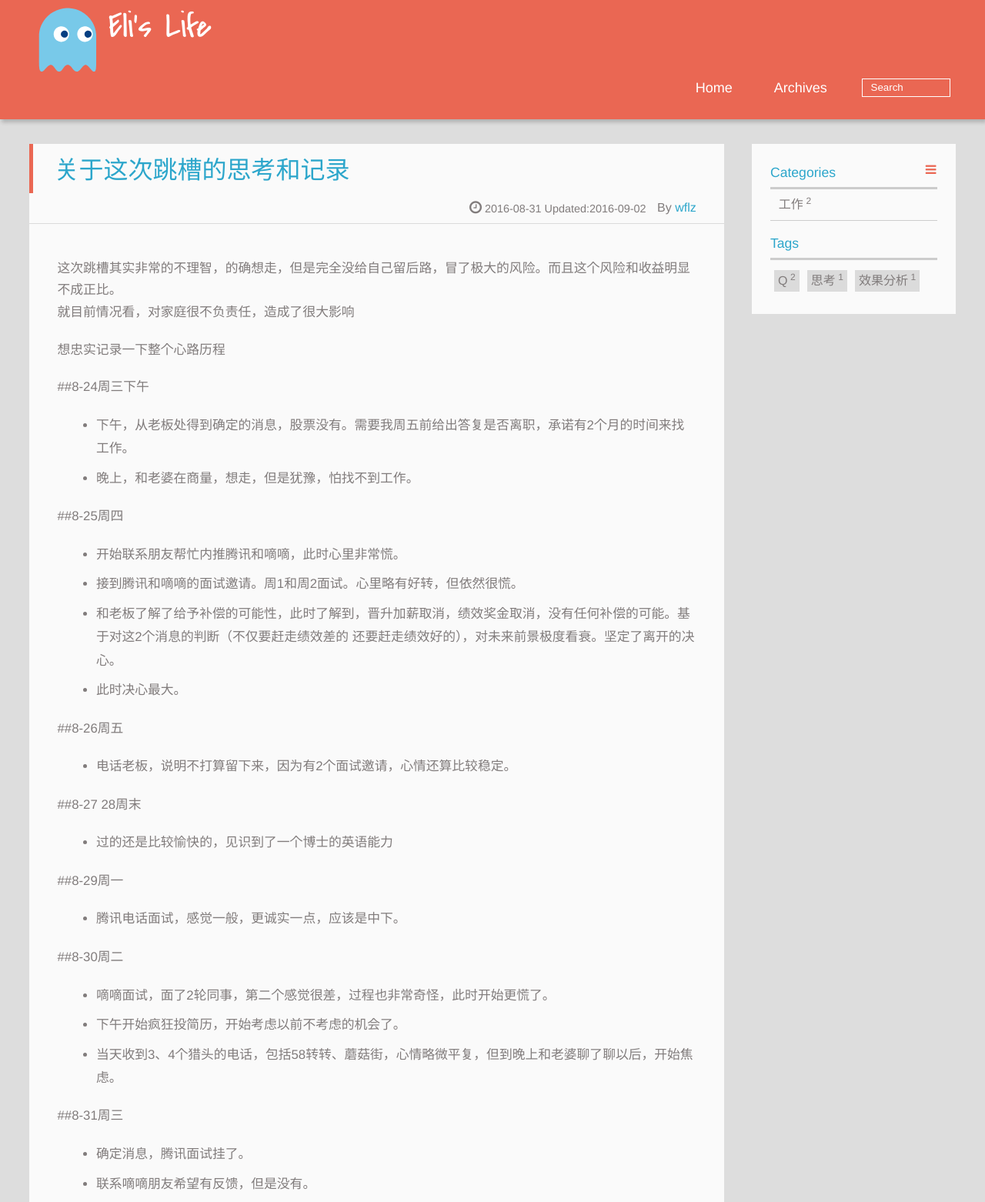
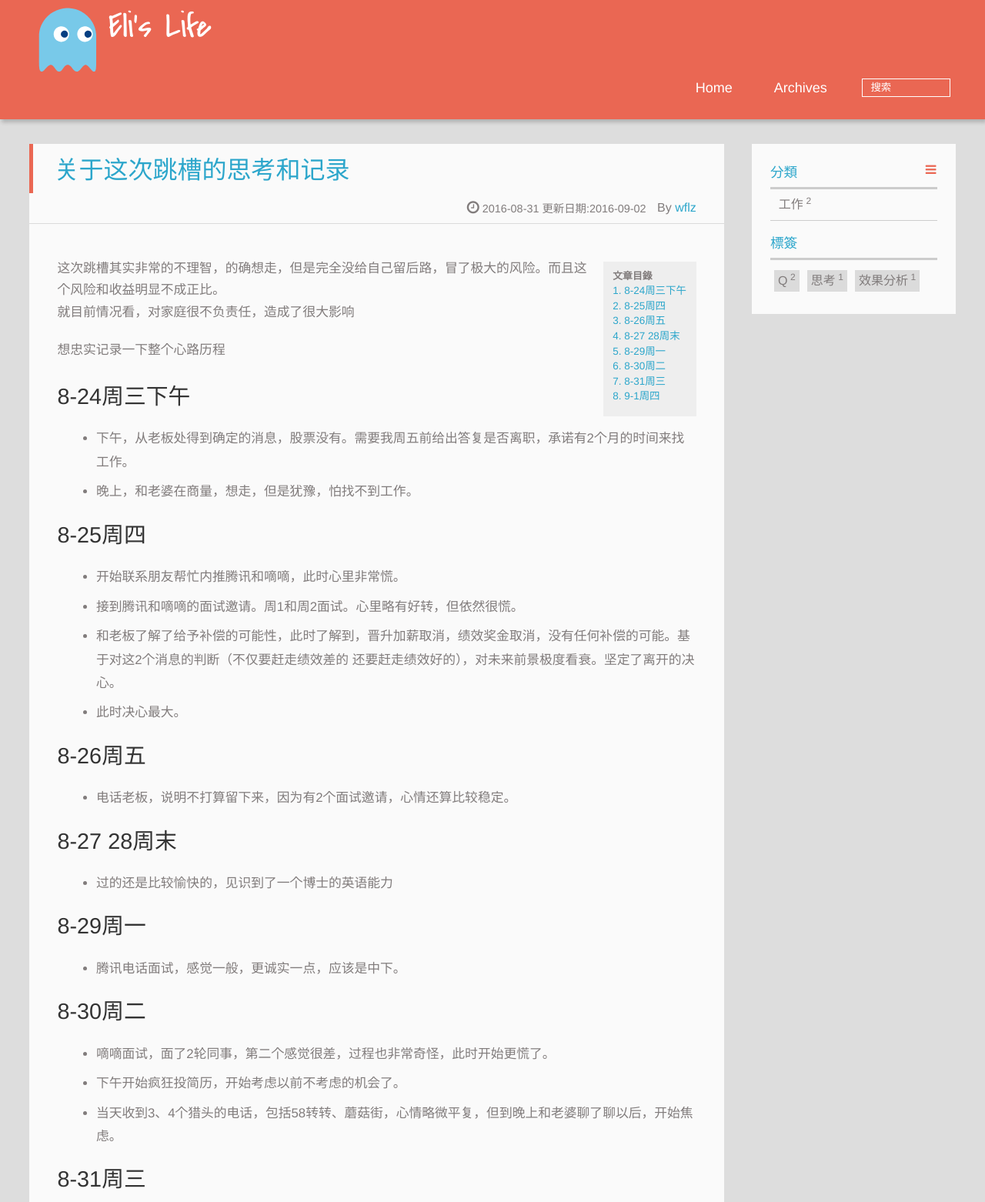
Before and after one commit to wenlei416/wenlei416.github.com, a plain HTML site: page 2016/08/31/think-of-job-hopping/index.html in a window 1280 px wide. Shown: the part 26-1588 px from the top of the page at 77% size. Drawn offline with Linux system fonts and the light colour scheme; files whose address does not match are found by name.

Commit message:
Site updated: 2016-09-02 23:25:43

```diff
--- a/2016/08/31/think-of-job-hopping/index.html
+++ b/2016/08/31/think-of-job-hopping/index.html
@@ -11,9 +11,8 @@
 
     <meta name="description" content="这次跳槽其实非常的不理智，的确想走，但是完全没给自己留后路，冒了极大的风险。而且这个风险和收益明显不成正比。就目前情况看，对家庭很不负责任，造成了很大影响
 想忠实记录一下整个心路历程
-##8-24周三下午
-
-下午，从老板处得到确定的消息，股票没有。需要我周五前给出答复是否离职，承诺有2个月的时间来找">
+8-24周三下午
+下午，从老板处得到确定的消息，股票没有。需要我周五前给出答复是否离职，承诺有2个月的时间来找工作。">
 
 
 
@@ -40,7 +39,7 @@
 				<h1 class="site-name"><a href="/" title="Eli&#39;s Life">Eli&#39;s Life</a></h1>
 				<h2 class="blog-motto"></h2>
 			</div>
-			<div class="navbar"><a class="navbutton navmobile" href="#" title="Menu">
+			<div class="navbar"><a class="navbutton navmobile" href="#" title="菜單">
 			</a></div>
 			<nav class="animated">
 				<ul>
@@ -53,7 +52,7 @@
 
 					<form class="search" action="//google.com/search" method="get" accept-charset="utf-8">
 						<label>Search</label>
-						<input type="text" id="search" name="q" autocomplete="off" maxlength="20" placeholder="Search" />
+						<input type="text" id="search" name="q" autocomplete="off" maxlength="20" placeholder="搜索" />
 						<input type="hidden" name="q" value="site:yoursite.com">
 					</form>
 
@@ -77,7 +76,7 @@
     </p>
   <p class="article-time">
     <time datetime="2016-08-31T05:01:18.000Z" itemprop="datePublished">2016-08-31</time>
-    Updated:<time datetime="2016-09-02T15:13:21.537Z" itemprop="dateModified">2016-09-02</time>
+    更新日期:<time datetime="2016-09-02T15:25:02.601Z" itemprop="dateModified">2016-09-02</time>
 
   </p>
 </header>
@@ -85,44 +84,37 @@
 
 
 		<div id="toc" class="toc-article">
-			<strong class="toc-title">Contents</strong>
-
+			<strong class="toc-title">文章目錄</strong>
+		<ol class="toc"><li class="toc-item toc-level-2"><a class="toc-link" href="#8-24周三下午"><span class="toc-number">1.</span> <span class="toc-text">8-24周三下午</span></a></li><li class="toc-item toc-level-2"><a class="toc-link" href="#8-25周四"><span class="toc-number">2.</span> <span class="toc-text">8-25周四</span></a></li><li class="toc-item toc-level-2"><a class="toc-link" href="#8-26周五"><span class="toc-number">3.</span> <span class="toc-text">8-26周五</span></a></li><li class="toc-item toc-level-2"><a class="toc-link" href="#8-27-28周末"><span class="toc-number">4.</span> <span class="toc-text">8-27 28周末</span></a></li><li class="toc-item toc-level-2"><a class="toc-link" href="#8-29周一"><span class="toc-number">5.</span> <span class="toc-text">8-29周一</span></a></li><li class="toc-item toc-level-2"><a class="toc-link" href="#8-30周二"><span class="toc-number">6.</span> <span class="toc-text">8-30周二</span></a></li><li class="toc-item toc-level-2"><a class="toc-link" href="#8-31周三"><span class="toc-number">7.</span> <span class="toc-text">8-31周三</span></a></li><li class="toc-item toc-level-2"><a class="toc-link" href="#9-1周四"><span class="toc-number">8.</span> <span class="toc-text">9-1周四</span></a></li></ol>
 		</div>
 
 		<p>这次跳槽其实非常的不理智，的确想走，但是完全没给自己留后路，冒了极大的风险。而且这个风险和收益明显不成正比。<br>就目前情况看，对家庭很不负责任，造成了很大影响</p>
 <p>想忠实记录一下整个心路历程</p>
-<p>##8-24周三下午</p>
-<ul>
+<h2 id="8-24周三下午"><a href="#8-24周三下午" class="headerlink" title="8-24周三下午"></a>8-24周三下午</h2><ul>
 <li>下午，从老板处得到确定的消息，股票没有。需要我周五前给出答复是否离职，承诺有2个月的时间来找工作。</li>
 <li>晚上，和老婆在商量，想走，但是犹豫，怕找不到工作。</li>
 </ul>
-<p>##8-25周四</p>
-<ul>
+<h2 id="8-25周四"><a href="#8-25周四" class="headerlink" title="8-25周四"></a>8-25周四</h2><ul>
 <li>开始联系朋友帮忙内推腾讯和嘀嘀，此时心里非常慌。</li>
 <li>接到腾讯和嘀嘀的面试邀请。周1和周2面试。心里略有好转，但依然很慌。</li>
 <li>和老板了解了给予补偿的可能性，此时了解到，晋升加薪取消，绩效奖金取消，没有任何补偿的可能。基于对这2个消息的判断（不仅要赶走绩效差的 还要赶走绩效好的），对未来前景极度看衰。坚定了离开的决心。</li>
 <li>此时决心最大。</li>
 </ul>
-<p>##8-26周五</p>
-<ul>
+<h2 id="8-26周五"><a href="#8-26周五" class="headerlink" title="8-26周五"></a>8-26周五</h2><ul>
 <li>电话老板，说明不打算留下来，因为有2个面试邀请，心情还算比较稳定。</li>
 </ul>
-<p>##8-27 28周末</p>
-<ul>
+<h2 id="8-27-28周末"><a href="#8-27-28周末" class="headerlink" title="8-27 28周末"></a>8-27 28周末</h2><ul>
 <li>过的还是比较愉快的，见识到了一个博士的英语能力</li>
 </ul>
-<p>##8-29周一</p>
-<ul>
+<h2 id="8-29周一"><a href="#8-29周一" class="headerlink" title="8-29周一"></a>8-29周一</h2><ul>
 <li>腾讯电话面试，感觉一般，更诚实一点，应该是中下。</li>
 </ul>
-<p>##8-30周二</p>
-<ul>
+<h2 id="8-30周二"><a href="#8-30周二" class="headerlink" title="8-30周二"></a>8-30周二</h2><ul>
 <li>嘀嘀面试，面了2轮同事，第二个感觉很差，过程也非常奇怪，此时开始更慌了。</li>
 <li>下午开始疯狂投简历，开始考虑以前不考虑的机会了。</li>
 <li>当天收到3、4个猎头的电话，包括58转转、蘑菇街，心情略微平复，但到晚上和老婆聊了聊以后，开始焦虑。</li>
 </ul>
-<p>##8-31周三</p>
-<ul>
+<h2 id="8-31周三"><a href="#8-31周三" class="headerlink" title="8-31周三"></a>8-31周三</h2><ul>
 <li>确定消息，腾讯面试挂了。</li>
 <li>联系嘀嘀朋友希望有反馈，但是没有。</li>
 <li>开始联系Q出去创业的同事看有没有机会（病急乱投医），没反馈。</li>
@@ -132,8 +124,7 @@
 <li>接到另外一个猎头的电话，推荐了一家国内上市的公司，传统软件企业，50w左右的年薪，拒绝了，其实有点不理智</li>
 <li>这边的老板帮忙联系了乐视的一个项目经理，交流了一下，需要改改简历，周末处理吧。</li>
 </ul>
-<p>##9-1周四</p>
-<ul>
+<h2 id="9-1周四"><a href="#9-1周四" class="headerlink" title="9-1周四"></a>9-1周四</h2><ul>
 <li>58的猎头又联系我了，说PMO的老板出去团建了，下周1的时候，HR才能联系上。她觉得58的机会非常大，建议我等等再看其他机会。反正周末才改简历，我就答应她了，下周一看结果再定。</li>
 <li>不过今天看到个58强制996到9月底的消息，虽然负面，不过也影响不大，而且，我估计也到9月底10月初才过去</li>
 <li>出现了一个异常情况，T又约我去面试，2轮，一轮老板，一轮HR。非常奇怪。不过又开始纠结了，58咋整。</li>
@@ -180,20 +171,20 @@
 
 
 </div>
-      <div class="openaside"><a class="navbutton" href="#" title="Show Sidebar"></a></div>
+      <div class="openaside"><a class="navbutton" href="#" title="顯示側邊欄"></a></div>
 
   <div id="toc" class="toc-aside">
-  <strong class="toc-title">Contents</strong>
-
+  <strong class="toc-title">文章目錄</strong>
+  <ol class="toc"><li class="toc-item toc-level-2"><a class="toc-link" href="#8-24周三下午"><span class="toc-number">1.</span> <span class="toc-text">8-24周三下午</span></a></li><li class="toc-item toc-level-2"><a class="toc-link" href="#8-25周四"><span class="toc-number">2.</span> <span class="toc-text">8-25周四</span></a></li><li class="toc-item toc-level-2"><a class="toc-link" href="#8-26周五"><span class="toc-number">3.</span> <span class="toc-text">8-26周五</span></a></li><li class="toc-item toc-level-2"><a class="toc-link" href="#8-27-28周末"><span class="toc-number">4.</span> <span class="toc-text">8-27 28周末</span></a></li><li class="toc-item toc-level-2"><a class="toc-link" href="#8-29周一"><span class="toc-number">5.</span> <span class="toc-text">8-29周一</span></a></li><li class="toc-item toc-level-2"><a class="toc-link" href="#8-30周二"><span class="toc-number">6.</span> <span class="toc-text">8-30周二</span></a></li><li class="toc-item toc-level-2"><a class="toc-link" href="#8-31周三"><span class="toc-number">7.</span> <span class="toc-text">8-31周三</span></a></li><li class="toc-item toc-level-2"><a class="toc-link" href="#9-1周四"><span class="toc-number">8.</span> <span class="toc-text">9-1周四</span></a></li></ol>
   </div>
 
 <div id="asidepart">
-<div class="closeaside"><a class="closebutton" href="#" title="Hide Sidebar"></a></div>
+<div class="closeaside"><a class="closebutton" href="#" title="隱藏側邊欄"></a></div>
 <aside class="clearfix">
 
 
 <div class="categorieslist">
-	<p class="asidetitle">Categories</p>
+	<p class="asidetitle">分類</p>
 		<ul>
 
 			<li><a href="/categories/工作/" title="工作">工作<sup>2</sup></a></li>
@@ -204,7 +195,7 @@
 
 
 <div class="tagslist">
-	<p class="asidetitle">Tags</p>
+	<p class="asidetitle">標簽</p>
 		<ul class="clearfix">
 
 			<li><a href="/tags/Q/" title="Q">Q<sup>2</sup></a></li>
```
Also changed, not shown: 2016/08/29/trainproblem/index.html (+10 -10 lines), archives/2016/08/index.html (+2 -2 lines), archives/2016/index.html (+2 -2 lines), archives/index.html (+3 -3 lines), categories/工作/index.html (+2 -2 lines), index.html (+8 -9 lines), tags/Q/index.html (+2 -2 lines), tags/思考/index.html (+2 -2 lines), tags/效果分析/index.html (+2 -2 lines).
